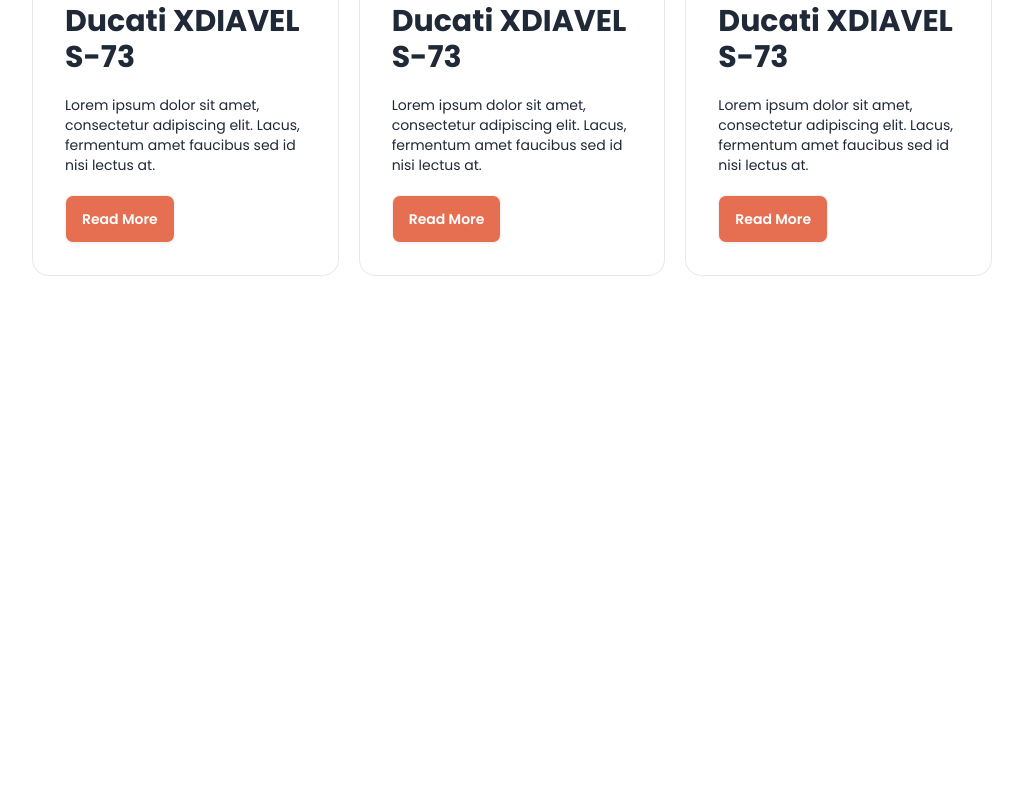
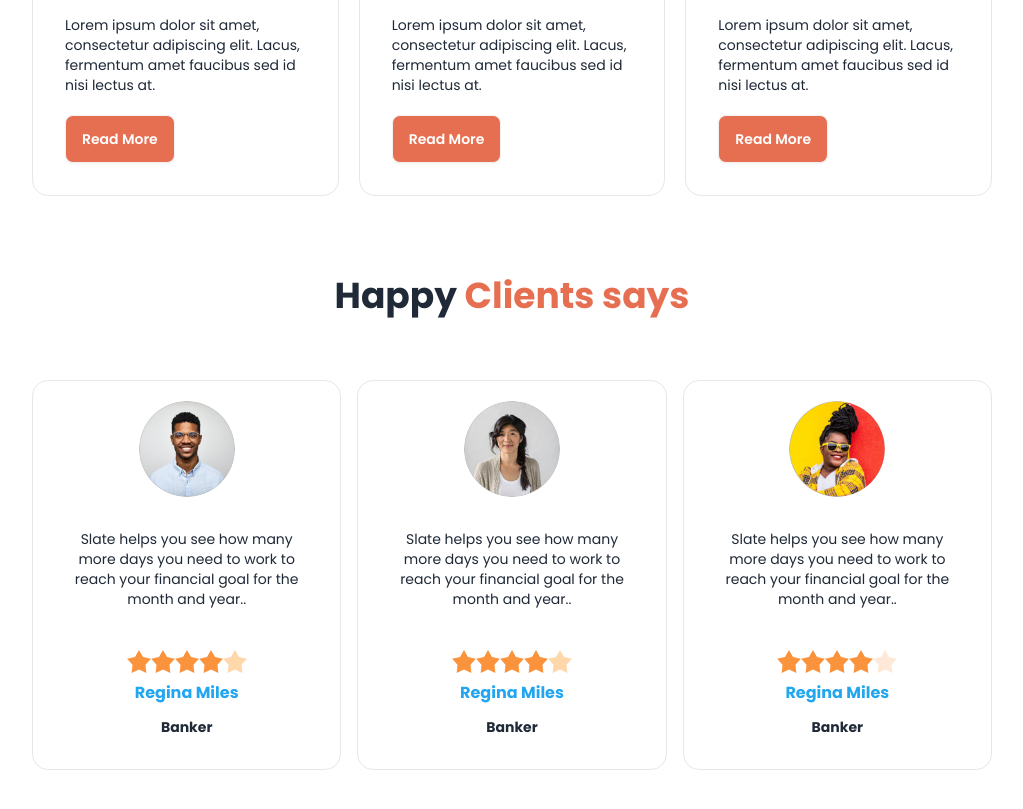
Before and after one commit to YousufOO7/Bike-Zone, a plain HTML site: page index.html in a window 1280 px wide. Shown: the part 1518-2327 px from the top of the page, without its empty margins (128-1151 px from the left). Before the commit the page ends 1954 px from the top, so only its background shows below. Drawn offline with nearby package versions, Linux system fonts and the light colour scheme.

Commit message:
added Happy clients

```diff
--- a/index.html
+++ b/index.html
@@ -27,6 +27,7 @@
                 clifford: '#da373d',
                 'bike-primary': '#E76F51',
                 'bike-primary-bg': '#E76F511A',
+                'card-primary-bg': '#23A6F0',
               }
             }
           }
@@ -161,7 +162,7 @@
          </section>
 
          <!-- latest News section-->
-          <section class="my-40">
+          <section class="my-20">
             <!-- text -->
              <h2 class="text-3xl md:text-4xl font-bold space-y-2 text-center">latest News</h2>
              <div class="grid grid-cols-1 md:grid-cols-2 lg:grid-cols-3 gap-5 mt-12">
@@ -209,6 +210,140 @@
               </div>
              </div>
           </section>
+
+          <!-- Happy clients -->
+           <section>
+            <!-- text -->
+            <h2 class="text-3xl md:text-4xl font-bold space-y-2 text-center">Happy <span class="text-bike-primary">Clients says</span></h2>
+            <!-- image card -->
+             <div class="my-16 grid grid-cols-1 md:grid-cols-2 lg:grid-cols-3 gap-4">
+              <!-- card 1 -->
+              <div class="card border w-full">
+                <figure>
+                 <!-- Avatar -->
+                 <div class="avatar">
+                </div>
+                <div class="avatar">
+                  <div class="w-24 rounded-full mt-5">
+                    <img src="./images/others/user-1.png" />
+                  </div>
+                </div>
+                </figure>
+                <div class="card-body text-center items-center">
+                  <p class="text-sm">Slate helps you see how
+                    many more days you need
+                    to work to reach your financial
+                    goal for the month and year..</p>
+                  <br>
+                  <div class="rating">
+                    <input type="radio" name="rating-2" class="mask mask-star-2 bg-orange-400" />
+                    <input
+                      type="radio"
+                      name="rating-2"
+                      class="mask mask-star-2 bg-orange-400"
+                      checked="checked" />
+                      <input
+                      type="radio"
+                      name="rating-2"
+                      class="mask mask-star-2 bg-orange-400"
+                      checked="checked" />
+                      <input
+                      type="radio"
+                      name="rating-2"
+                      class="mask mask-star-2 bg-orange-400"
+                      checked="checked" />
+                    <input type="radio" name="rating-2" class="mask mask-star-2 bg-orange-200" />
+                  </div>
+                  <p class="text-card-primary-bg font-bold mb-1">Regina Miles</p>
+                  <p class="text-sm font-bold">Banker</p>
+                </div>
+              </div>
+
+              <!-- card 2 -->
+              <div class="card border w-full">
+                <figure>
+                 <!-- Avatar -->
+                 <div class="avatar">
+                </div>
+                <div class="avatar">
+                  <div class="w-24 rounded-full mt-5">
+                    <img src="./images/others/user-2.png" />
+                  </div>
+                </div>
+                </figure>
+                <div class="card-body text-center items-center">
+                  <p class="text-sm">Slate helps you see how
+                    many more days you need
+                    to work to reach your financial
+                    goal for the month and year..</p>
+                  <br>
+                  <div class="rating">
+                    <input type="radio" name="rating-2" class="mask mask-star-2 bg-orange-400" />
+                    <input
+                      type="radio"
+                      name="rating-2"
+                      class="mask mask-star-2 bg-orange-400"
+                      checked="checked" />
+                      <input
+                      type="radio"
+                      name="rating-2"
+                      class="mask mask-star-2 bg-orange-400"
+                      checked="checked" />
+                      <input
+                      type="radio"
+                      name="rating-2"
+                      class="mask mask-star-2 bg-orange-400"
+                      checked="checked" />
+                    <input type="radio" name="rating-2" class="mask mask-star-2 bg-orange-200" />
+                  </div>
+                  <p class="text-card-primary-bg font-bold mb-1">Regina Miles</p>
+                  <p class="text-sm font-bold">Banker</p>
+                </div>
+              </div>
+
+              <!-- card 3 -->
+              <div class="card border w-full">
+                <figure>
+                 <!-- Avatar -->
+                 <div class="avatar">
+                </div>
+                <div class="avatar">
+                  <div class="w-24 rounded-full mt-5">
+                    <img src="./images/others/user-3.png" />
+                  </div>
+                </div>
+                </figure>
+                <div class="card-body text-center items-center">
+                  <p class="text-sm">Slate helps you see how
+                    many more days you need
+                    to work to reach your financial
+                    goal for the month and year..</p>
+                  <br>
+                  <div class="rating">
+                    <input type="radio" name="rating-2" class="mask mask-star-2 bg-orange-400" />
+                    <input
+                      type="radio"
+                      name="rating-2"
+                      class="mask mask-star-2 bg-orange-400"
+                      checked="checked" />
+                      <input
+                      type="radio"
+                      name="rating-2"
+                      class="mask mask-star-2 bg-orange-400"
+                      checked="checked" />
+                      <input
+                      type="radio"
+                      name="rating-2"
+                      class="mask mask-star-2 bg-orange-400"
+                      checked="checked" />
+                    <input type="radio" name="rating-2" class="mask mask-star-2 bg-orange-400" />
+                  </div>
+                  <p class="text-card-primary-bg font-bold mb-1">Regina Miles</p>
+                  <p class="text-sm font-bold">Banker</p>
+                </div>
+              </div>
+             </div>
+           </section>
       </main>
 
       <!-- Footer section -->
```
